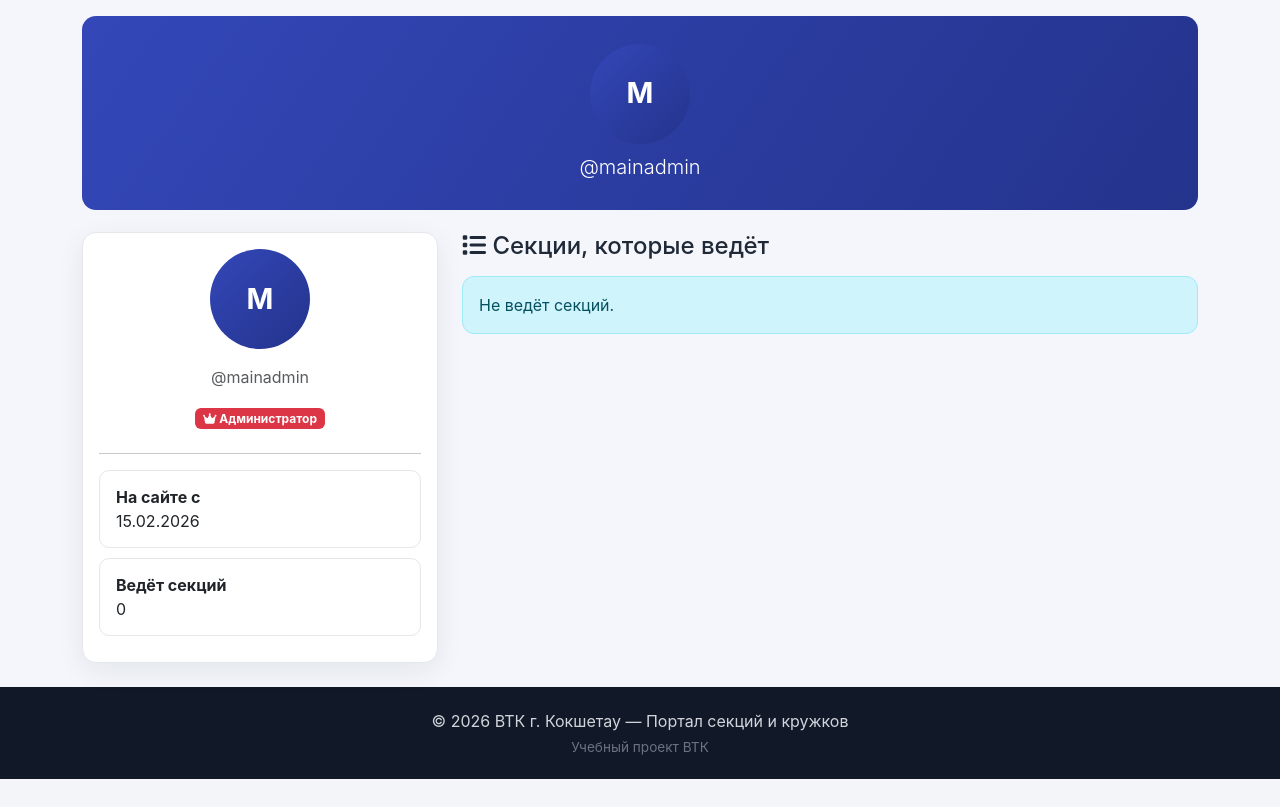
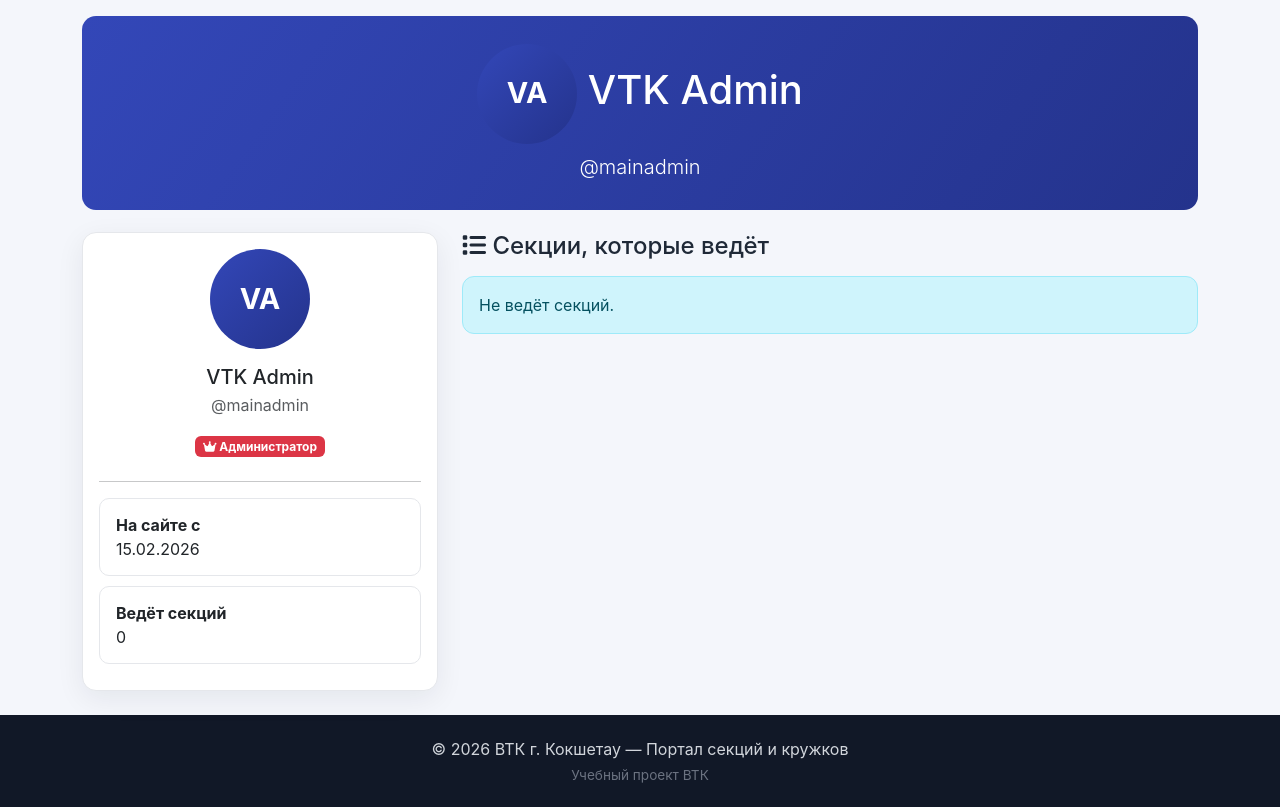
Before and after one commit to yesyes1396/vtkcircles, a Flask app: page /user/1 in a window 1280 px wide. Shown: the part 108-915 px from the top of the page. Before the commit the page ends 887 px from the top, so only its background shows below. Run offline with Flask 3, Linux system fonts and the light colour scheme; data comes from the database, SQL or seed files in the repository; data that the repository does not hold is empty.

Commit message:
Update admin user creation logic to set default names and adjust complaint submission conditions. Ensure main admin has proper first and last names, and restrict complaint submissions to enrolled students and circle admins only.

```diff
--- a/app/app.py
+++ b/app/app.py
@@ -164,12 +164,14 @@ def get_course_gallery_images(course_id):
 
 
 def ensure_default_admin():
-    """Гарантировать наличие главного администратора"""
+    """Гарантировать наличие главного администратора (имя VTK Admin для отображения и для секций «преподаватель»)"""
     default_password = os.environ.get('ADMIN_PASSWORD', '1396!YtUhSgBlJhS')
     admin = User.query.filter_by(username='mainadmin').first()
     if admin:
         if not admin.is_admin:
             admin.is_admin = True
+        admin.first_name = 'VTK'
+        admin.last_name = 'Admin'
         admin.set_password(default_password)
         db.session.commit()
         return
@@ -177,6 +179,8 @@ def ensure_default_admin():
     admin = User(
         username='mainadmin',
         email='mainadmin@vtk.local',
+        first_name='VTK',
+        last_name='Admin',
         is_admin=True,
         is_verified=True,
         is_approved=True
@@ -1457,7 +1461,7 @@ def admin_respond_complaint(complaint_id):
 def submit_complaint(course_id):
     """Отправить жалобу на кружок. Студенты — только если записаны; админы и преподаватели — всегда."""
     course = Course.query.get_or_404(course_id)
-    can_complain = current_user.is_admin or current_user.user_type == 'circle_admin' or (current_user in course.students.all())
+    can_complain = not current_user.is_admin and (current_user.user_type == 'circle_admin' or (current_user in course.students.all()))
     if not can_complain:
         flash('Подать жалобу на кружок могут только записанные в него студенты.', 'warning')
         return redirect(url_for('course_detail', course_id=course_id))
--- a/app/templates/course_detail.html
+++ b/app/templates/course_detail.html
@@ -215,7 +215,7 @@
                     <form method="POST" action="/enroll/{{ course.id }}"><input type="hidden" name="_csrf_token" value="{{ csrf_token() }}"><button type="submit" class="btn btn-primary w-100 mb-2">Подать заявку</button></form>
                 {% endif %}
 
-                {% if current_user.is_authenticated and (current_user.is_admin or current_user.user_type == 'circle_admin' or is_enrolled) %}
+                {% if current_user.is_authenticated and not current_user.is_admin and (current_user.user_type == 'circle_admin' or is_enrolled) %}
                 <a href="/course/{{ course.id }}/complain" class="btn btn-outline-warning w-100">
                     <i class="fas fa-exclamation-circle"></i> Пожаловаться
                 </a>
```
